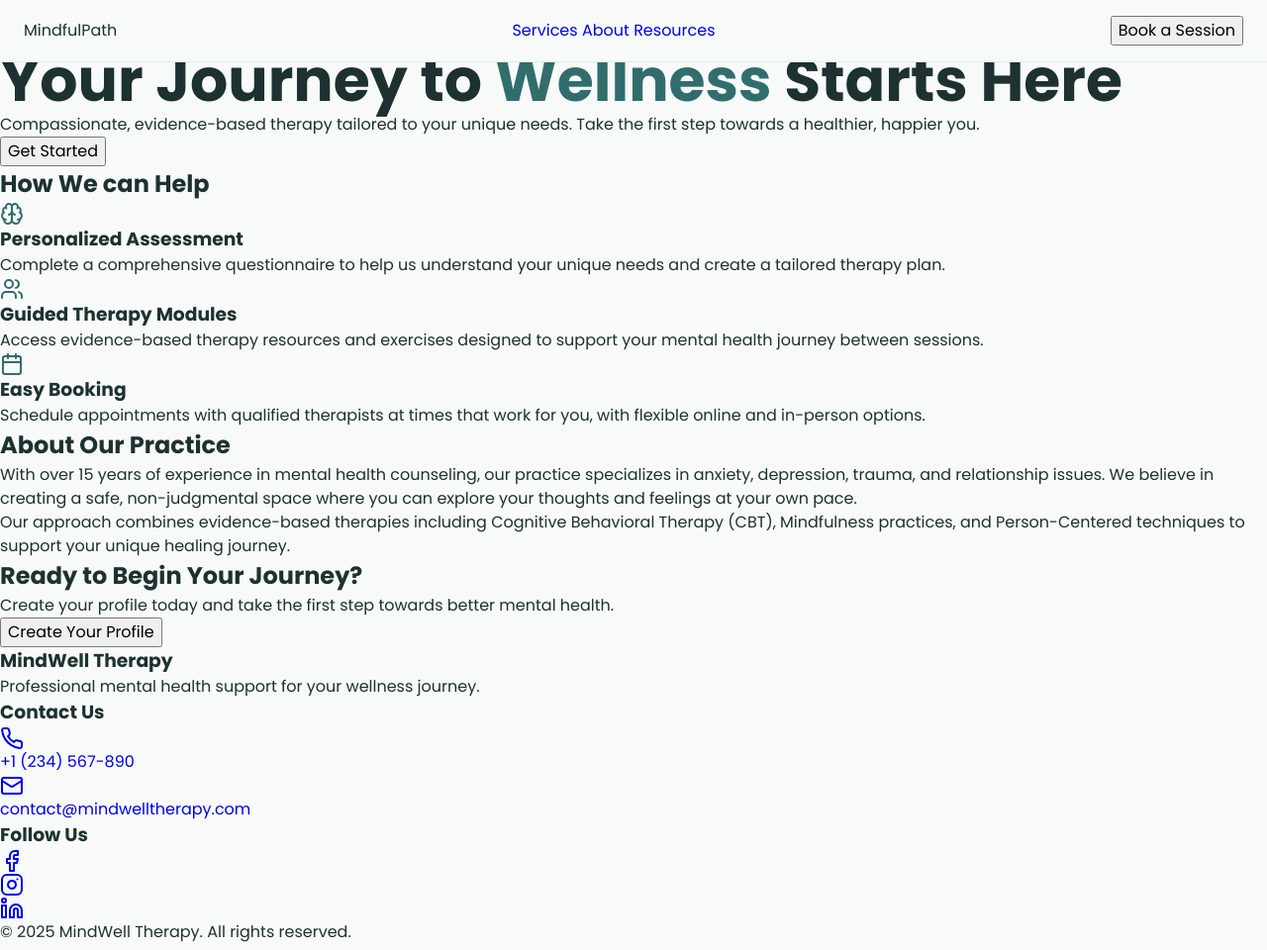
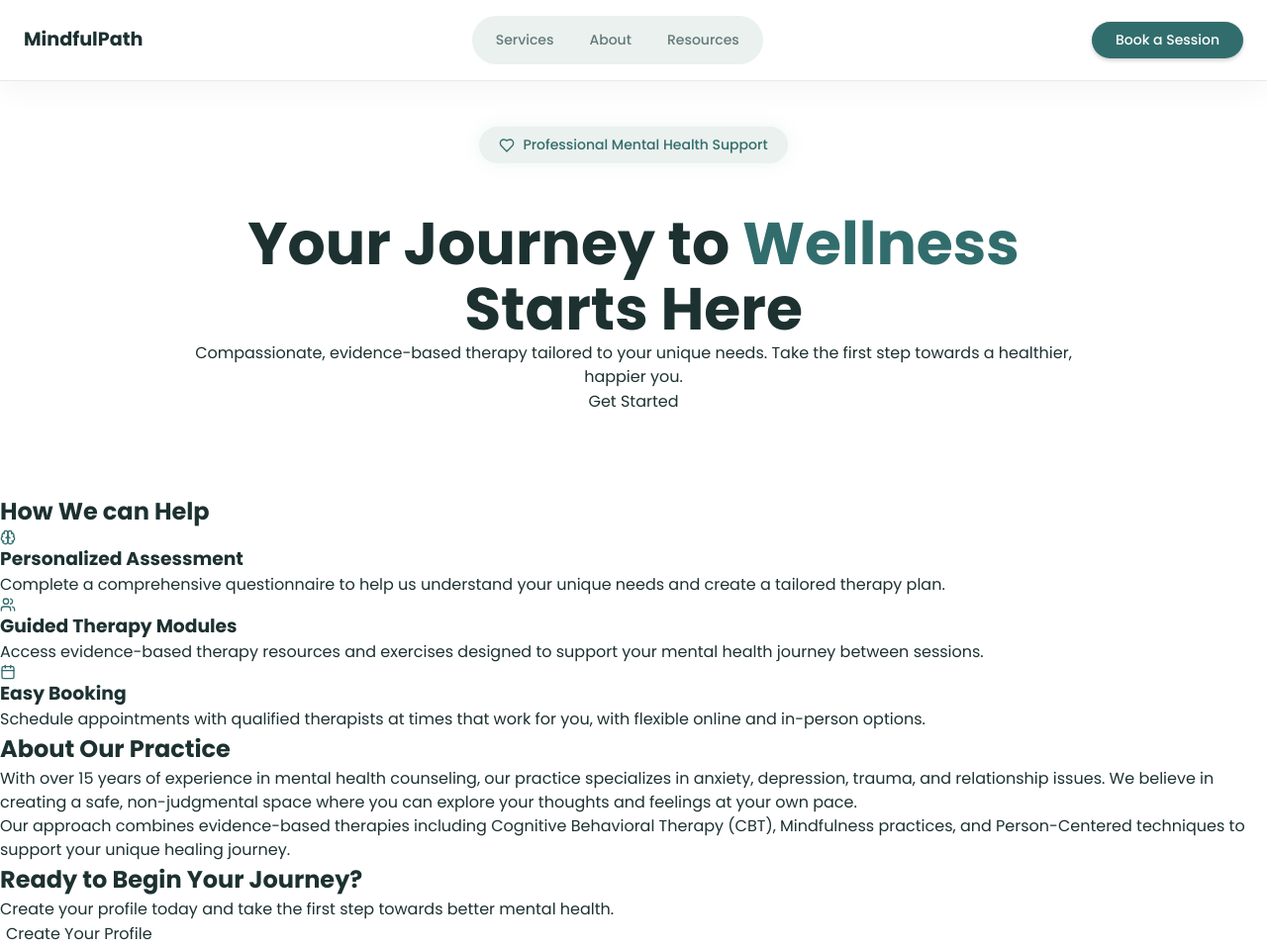
Before and after one commit to TNguyen20194/project-haven, a plain HTML site: page Project/index.html in a window 1280 px wide. Shown: the top 960 px of the page at 99% size. Drawn offline with Linux system fonts and the light colour scheme.

Commit message:
Updated html and css

```diff
--- a/Project/index.html
+++ b/Project/index.html
@@ -17,31 +17,36 @@
     <header>
         <div class="header-container">
             <div class="nav">
-                <div class="logo">MindfulPath</div>
+                <div class="logo">
+                    <a href="#">MindfulPath</a>
+                </div>
             </div>
             <div>
                 <nav class="navigation" aria-label="main navigation">
-                        <a href="#services">Services</a>
-                        <a href="#about">About</a>
-                        <a href="#resources">Resources</a>
+                        <a class="rounded-full" href="#services">Services</a>
+                        <a class="rounded-full" href="#about">About</a>
+                        <a class="rounded-full" href="#resources">Resources</a>
                 </nav>
             </div>
-            <button class="button button-nav" type="button">
+            <button class="button button-nav rounded-full" type="button">
                 Book a Session
             </button>
         </div>
     </header>
     <main>
         <!-- Hero Section -->
-        <section class="container hero">
-            <div class="hero-badge">
+        <section class="hero">
+            <div class="hero-container">
+                <div class="hero-badge rounded-full">
                     <svg xmlns="http://www.w3.org/2000/svg" width="24" height="24" viewBox="0 0 24 24" fill="none" stroke="currentColor" stroke-width="2" stroke-linecap="round" stroke-linejoin="round" class="badge text-primary"><path d="M19 14c1.49-1.46 3-3.21 3-5.5A5.5 5.5 0 0 0 16.5 3c-1.76 0-3 .5-4.5 2-1.5-1.5-2.74-2-4.5-2A5.5 5.5 0 0 0 2 8.5c0 2.3 1.5 4.05 3 5.5l7 7Z"></path></svg>
                     <span>Professional Mental Health Support</span>
                 </div>
-            <h1 class="hero-title">Your Journey to <span class="text-primary">Wellness</span> Starts Here</h1>
+                <h1 class="hero-title">Your Journey to
+                    <span class="text-primary">Wellness</span> <br>Starts Here</h1>
                 <p class="hero-text">Compassionate, evidence-based therapy tailored to your unique needs. Take the first step towards a healthier, happier you.</p>
                 <div class="hero-cta">
                     <button type="button" class="button button-cta">Get Started</button>
+                </div>
             </div>
         </section>
         <!-- How We can Help -->
--- a/Project/reset.css
+++ b/Project/reset.css
@@ -20,6 +20,7 @@ body {
   line-height: 1.5;
   /* 5. Improve text rendering */
   -webkit-font-smoothing: antialiased;
+  margin: 0;
 }
 
 /* 6. Improve media defaults */
@@ -56,3 +57,7 @@ h1, h2, h3, h4, h5, h6 {
 a {
   text-decoration: none;
 }
+
+button:focus {
+  outline: none;
+}
--- a/Project/style.css
+++ b/Project/style.css
@@ -4,9 +4,6 @@
 
   --card: #FFFFFF;
   --card-foreground: #1D3131;
-
-  --popover: #FFFFFF;
-  --popover-foreground: #1D3131;
 
   --primary: #326D6D;
   --primary-foreground: #FFFFFF;
@@ -29,6 +26,9 @@
 
   --radius: 0.75rem;
 
+  --fw-medium: 500;
+  --fw-dark: 700;
+
   --sidebar-background: #FAFAFA;
   --sidebar-foreground: #3E3F44;
   --sidebar-primary: #18181B;
@@ -39,24 +39,60 @@
   --sidebar-ring: #508CFF;
 }
 
+body {
+      margin: 0;
+      font-family: "Poppins", system-ui, sans-serif;
+      background: hsl(var(--background));
+      color: var(--foreground);
+      position: relative;
+}
+
+.button {
+    display: inline-flex;
+    align-items: center;
+    justify-content: center;
+    border: none;
+    outline: none;
+    background: transparent;
+    color: inherit;
+    cursor: pointer;
+    border-color: var(--card);
+}
+
+.rounded-full {
+    border-radius: 9999px;
+}
+
+.badge {
+    width: 1rem;
+    height: 1rem;
+}
+
+.text-primary {
+    color: var(--primary);
+}
+
+/* HEADER */
 header{
     position: fixed;
     z-index: 50;
     top: 0;
     right: 0;
     left: 0;
-    background-color: var(--background);
-    border-bottom: 1px solid var(--border);
+    margin: 0 auto;
+    background-color: hsl(var(--background) / .8);
+    backdrop-filter: blur(12px);
+  -webkit-backdrop-filter: blur(12px);
+  border-color: hsl(var(--border) / .5);
+  border-bottom: 1px solid rgba(225, 234, 230, 0.9);
+  box-shadow: 0 10px 30px rgba(0, 0, 0, 0.04);
 }
 
- body {
-      margin: 0;
-      font-family: "Poppins", system-ui, sans-serif;
-      background: var(--background);
-      color: var(--foreground);
-      position: relative;
-    }
-
+.logo a {
+    color: var(--foreground);
+    font-weight: var(--fw-dark);
+    font-size: 1.2rem;
+}
 
 .header-container {
   max-width: 80rem;
@@ -65,6 +101,7 @@ header{
   display: flex;
   align-items: center;
   justify-content: space-between;
+
 }
 
 .hero-title {
@@ -72,6 +109,70 @@ header{
     line-height: 1.1;
 }
 
-.text-primary {
+.navigation {
+    display: flex;
+    gap: 0.25rem;
+    background-color: var(--muted);
+    padding: 0.375rem 0.5rem;
+    border-radius: 9999px;
+}
+
+.navigation a {
+    padding: 0.5rem 1rem;
+    color: var(--muted-foreground);
+    font-size: 0.875rem;
+    font-weight: var(--fw-medium);
+}
+
+.navigation a:hover {
+    color: var(--foreground);
+    background-color: var(--background);
+}
+
+.button-nav {
+    background-color: var(--primary);
+    color: var(--primary-foreground);
+    padding: 0.5rem 1.5rem;
+    font-size: 0.875rem;
+    font-weight: var(--fw-medium);
+    box-shadow: 0 2px 4px rgba(0, 0, 0, 0.2);
+}
+
+.button-nav:hover {
+  background-color: #3E8888;
+  color: #F0FDFC;
+}
+
+.button-nav:active {
+  transform: translateY(1px);
+  box-shadow: 0 1px 2px rgba(0, 0, 0, 0.12);
+}
+
+/* MAIN */
+.hero {
+    padding: 8rem 1.5rem 5rem;
+}
+
+.hero-container {
+    max-width: 56rem;
+    margin: 0 auto;
+    text-align: center;
+}
+
+.hero-badge {
+    display: inline-flex;
+    align-items: center;
+    gap: 0.5rem;
     color: var(--primary);
+    background-color: var(--muted);
+    font-weight: var(--fw-medium);
+    font-size: 0.875rem;
+    padding: 0.5rem 1.25rem;
+    margin-bottom: 1rem;
+    box-shadow: 0 0 20px rgba(50, 109, 109, 0.08);
 }
+
+.hero-title {
+    /* white-space: nowrap; */
+    margin-top: 2rem;
+}
```
Lines whose indentation alone changed are shown as unchanged.
